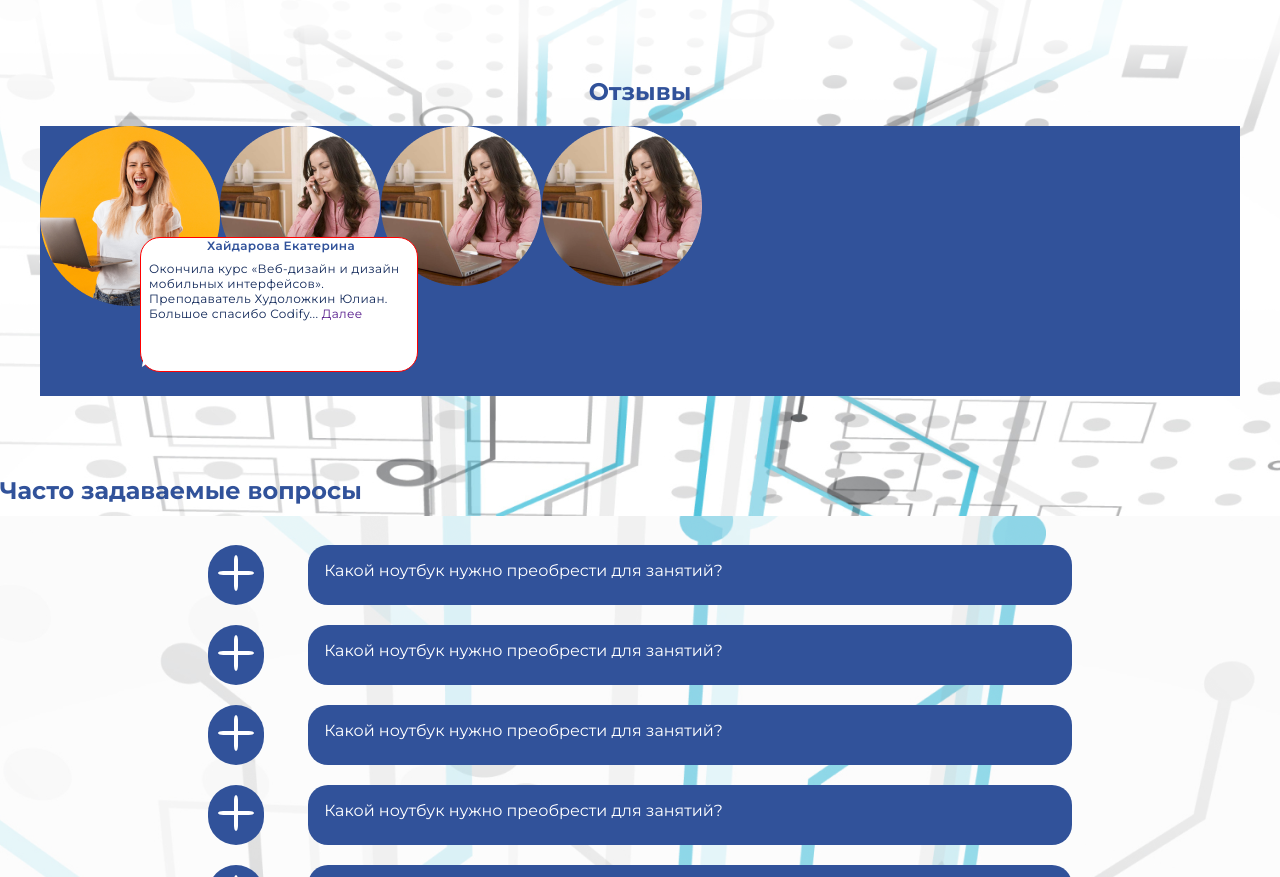
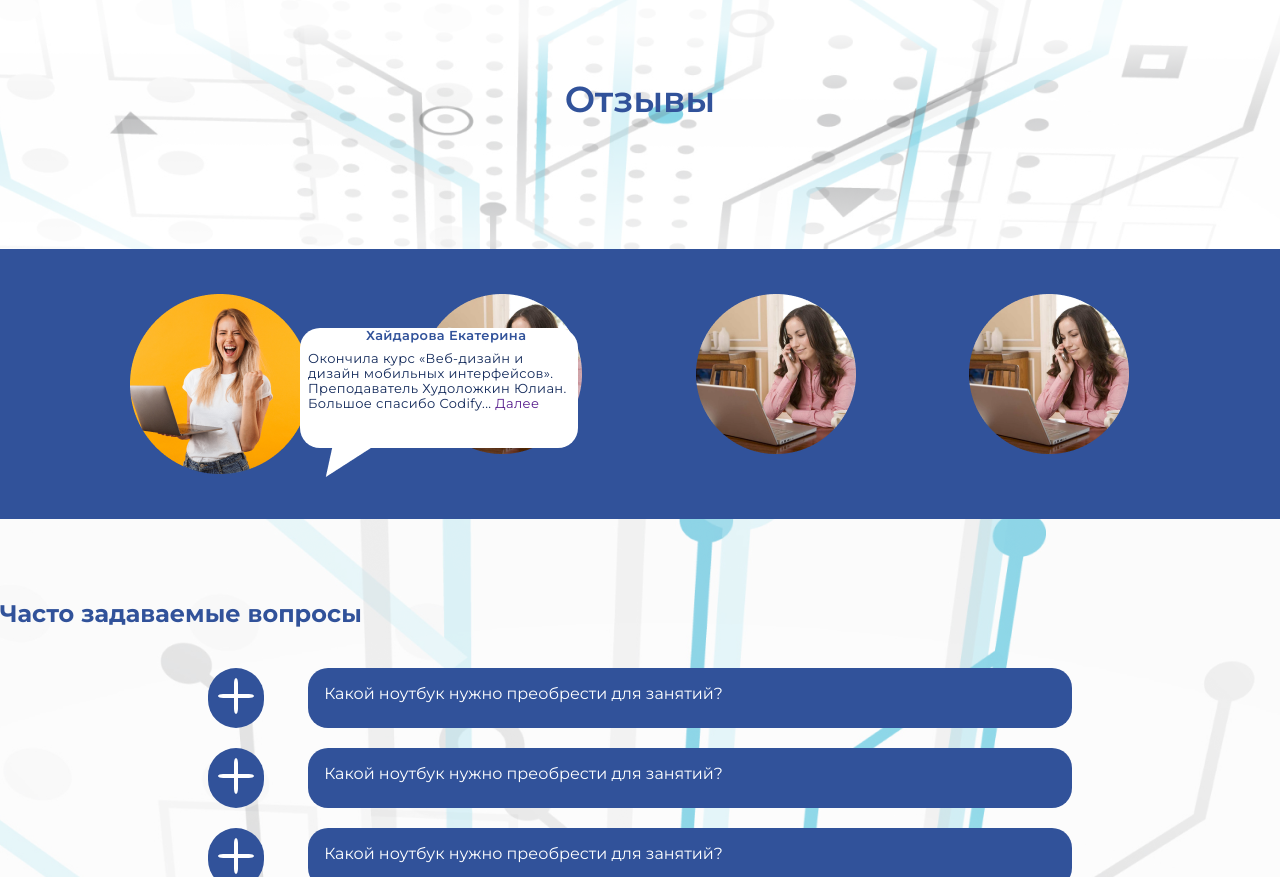
Before and after one commit to CodifyLaboratory/franchise_frontend, a plain HTML site: page review.html in a window 1280 px wide. Shown: the part 4452-5329 px from the top of the page. Drawn offline with Linux system fonts and the light colour scheme.

Commit message:
fix review section

```diff
--- a/style/style.css
+++ b/style/style.css
@@ -362,21 +362,26 @@ body {
   text-align: center;
 }
 
-.review__content {
-  display: flex;
-  align-items: center;
-  justify-content: space-between;
+.review {
   position: relative;
 }
-.review__images {
+.review__content {
+  max-width: 1440px;
+  width: 100%;
   background: #31529a;
+
 }
-.review__title {
+
+.review__text {
   text-align: center;
   margin-bottom: 20px;
   color: #31529a;
 }
-
+.review__title{
+  font-weight: 600;
+  font-size: 36px;
+  line-height: 44px;
+}
 .review__box {
   max-width: 278px;
   width: 100%;
@@ -385,14 +390,14 @@ body {
   border-radius: 20px;
   margin-left: 100px;
   margin-top: 84px;
-  border: 1px solid red;
   position: absolute;
-  top: 10%;
+  top: -2%;
+  right: 65%;
 }
 
 .review__subtitle {
   font-weight: 600;
-  font-size: 12px;
+  font-size: 13px;
   line-height: 15px;
   display: flex;
   align-items: center;
@@ -403,7 +408,7 @@ body {
 .review__descr {
   font-style: normal;
   font-weight: normal;
-  font-size: 12px;
+  font-size: 13px;
   line-height: 15px;
   align-items: center;
   letter-spacing: 0.03em;
@@ -411,16 +416,34 @@ body {
   padding-left: 8px;
   padding-top: 8px;
 }
-.review__title-w {
+.review__title {
   margin-bottom: 128px;
+
 }
+
+.review__polygon {
+  position: absolute;
+  top: 86%;
+  right: 71%;
+
+}
+
 .review__images {
   max-width: 1440px;
   width: 100%;
-  min-height: 270px;
+  height: 270px;
   display: flex;
+  justify-content: space-between;
   box-sizing: border-box;
   position: relative;
+  margin-left: 130px;
+  padding-top: 45px;
+}
+
+
+
+.review__img-4 {
+  margin-right: 280px;
 }
 
 .question {
@@ -523,10 +546,10 @@ body {
   padding: 20px;
 }
 
-.cform__comment{
+.cform__comment {
   height: 100%;
 }
-textarea{
+textarea {
   height: 100%;
   border-radius: 15px;
 }
@@ -642,7 +665,6 @@ textarea{
   background-color: white;
   width: 100%;
   height: 1px;
-
 }
 
 @media (max-width: 1200px) {
@@ -656,7 +678,6 @@ textarea{
     display: none;
   }
 }
-
 
 @media (max-width: 650px) {
   .nav__content {
```
Also changed, not shown: index.html (+11 -17 lines).
